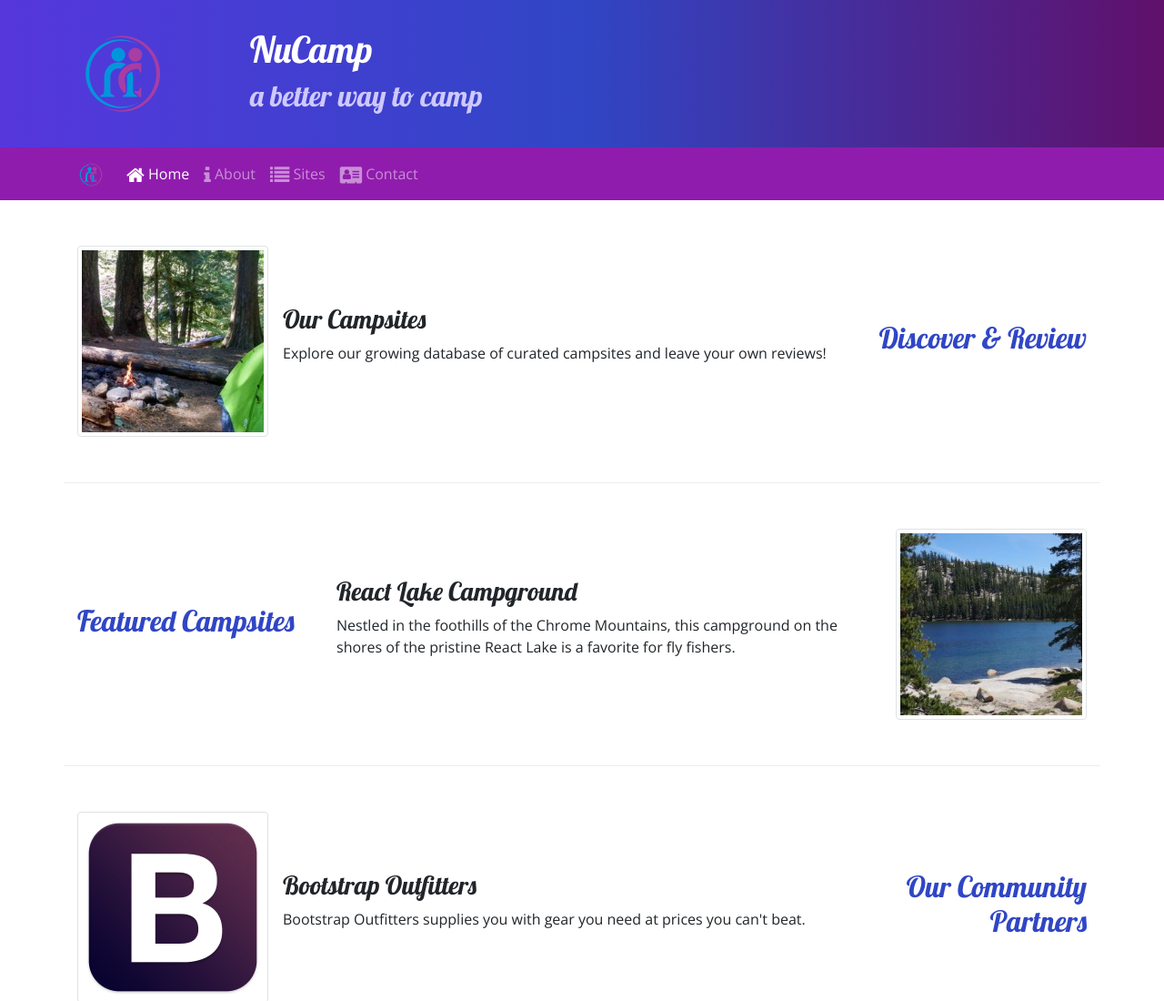
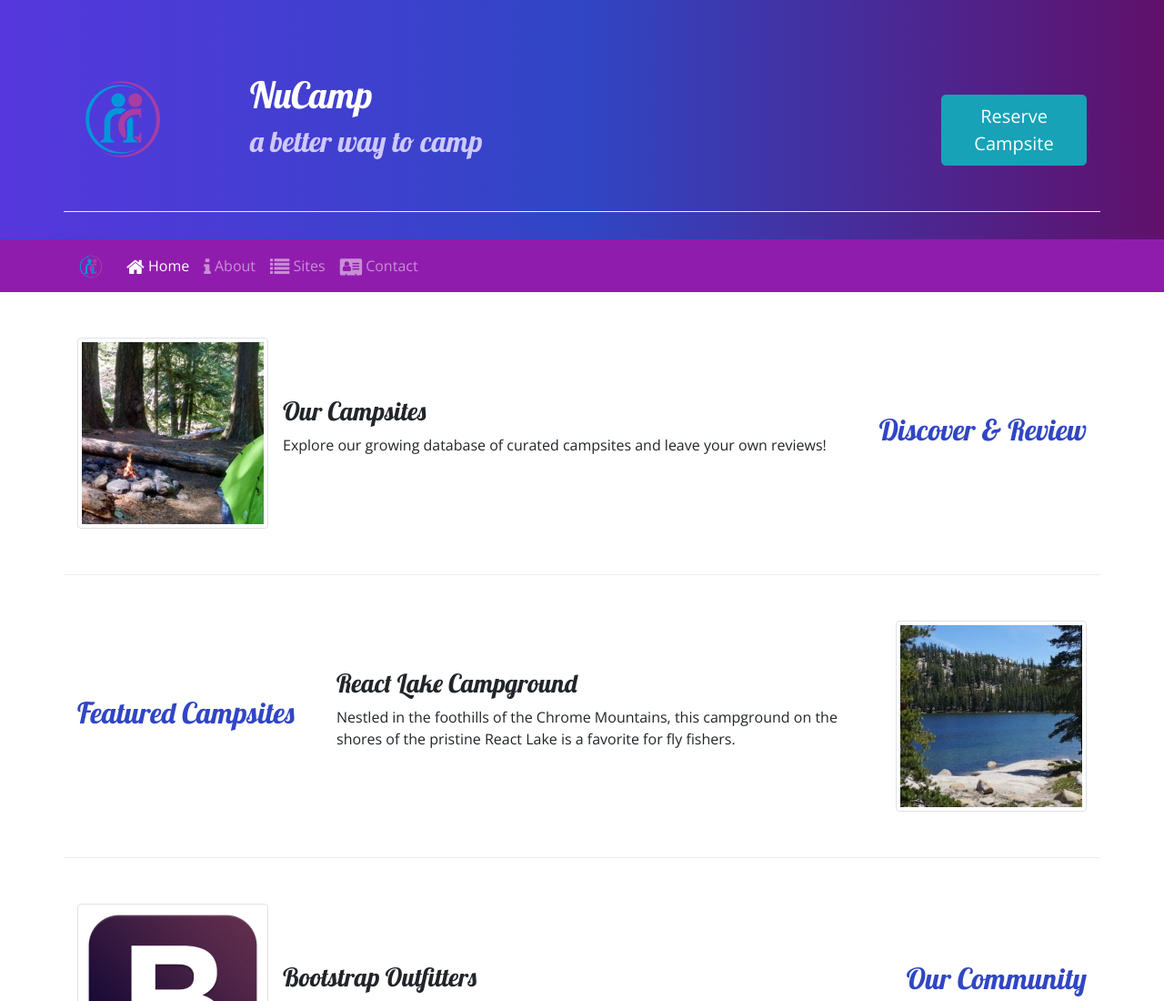
Before and after one commit to gelo650/nucampSite, a website: page index.html in a window 1280 px wide. Shown: the top 1100 px of the page at 91% size. Drawn offline with nearby package versions, Linux system fonts and the light colour scheme.

Commit message:
Week 2 Task 3

```diff
--- a/index.html
+++ b/index.html
@@ -24,13 +24,16 @@
 
         <header class="jumbotron jumbotron-fluid">
             <div class="container">
-                <div class="row">
+                <div class="row row-content align-items-center">
                     <div class="col-4 col-sm-3 col-md-2 align-self-center">
                         <img src="img/logo.png" class="img-fluid" />
                     </div>
-                    <div class="col">
+                    <div class="col align-self-center">
                         <h1>NuCamp</h1>
                         <h2>a better way to camp</h2>
+                    </div>
+                    <div class="col-md-4 col-xl-2 align-self-center">
+                        <a href="#reserveForm" class="btn btn-info btn-lg mt-4">Reserve Campsite</a>
                     </div>
                 </div>
             </div>
@@ -94,7 +97,8 @@
                     <div class="media">
                         <div class="media-body align-self-center">
                             <h3>React Lake Campground</h3>
-                            <p class="d-none d-sm-block">Nestled in the foothills of the Chrome Mountains, this campground on the shores of the pristine React Lake is a favorite for fly fishers.</p>
+                            <p class="d-none d-sm-block">Nestled in the foothills of the Chrome Mountains, this
+                                campground on the shores of the pristine React Lake is a favorite for fly fishers.</p>
                         </div>
                         <img class="d-flex ml-3 img-thumbnail" src="img/react-lake-thumb.jpg" alt="react-lake-thumb" />
                     </div>
@@ -107,10 +111,12 @@
                 </div>
                 <div class="col">
                     <div class="media">
-                        <img class="d-flex mr-3 img-thumbnail" src="img/bootstrap-thumb.png" alt="Bootstrap Outfitters" />
+                        <img class="d-flex mr-3 img-thumbnail" src="img/bootstrap-thumb.png"
+                            alt="Bootstrap Outfitters" />
                         <div class="media-body align-self-center">
                             <h3>Bootstrap Outfitters</h3>
-                            <p class="d-none d-sm-block">Bootstrap Outfitters supplies you with gear you need at prices you can't beat.</p>
+                            <p class="d-none d-sm-block">Bootstrap Outfitters supplies you with gear you need at prices
+                                you can't beat.</p>
                         </div>
                     </div>
                 </div>
@@ -140,7 +146,7 @@
                             <div class="form-group row">
                                 <label for="date" class="col-12 col-sm-6 col-form-label">Date</label>
                                 <div class="col">
-                                    <input class="form-control" type="date" id="date" name="date" placeholder="date"/>
+                                    <input class="form-control" type="date" id="date" name="date" placeholder="date" />
                                 </div>
                             </div>
                             <div class="form-group row">
```
